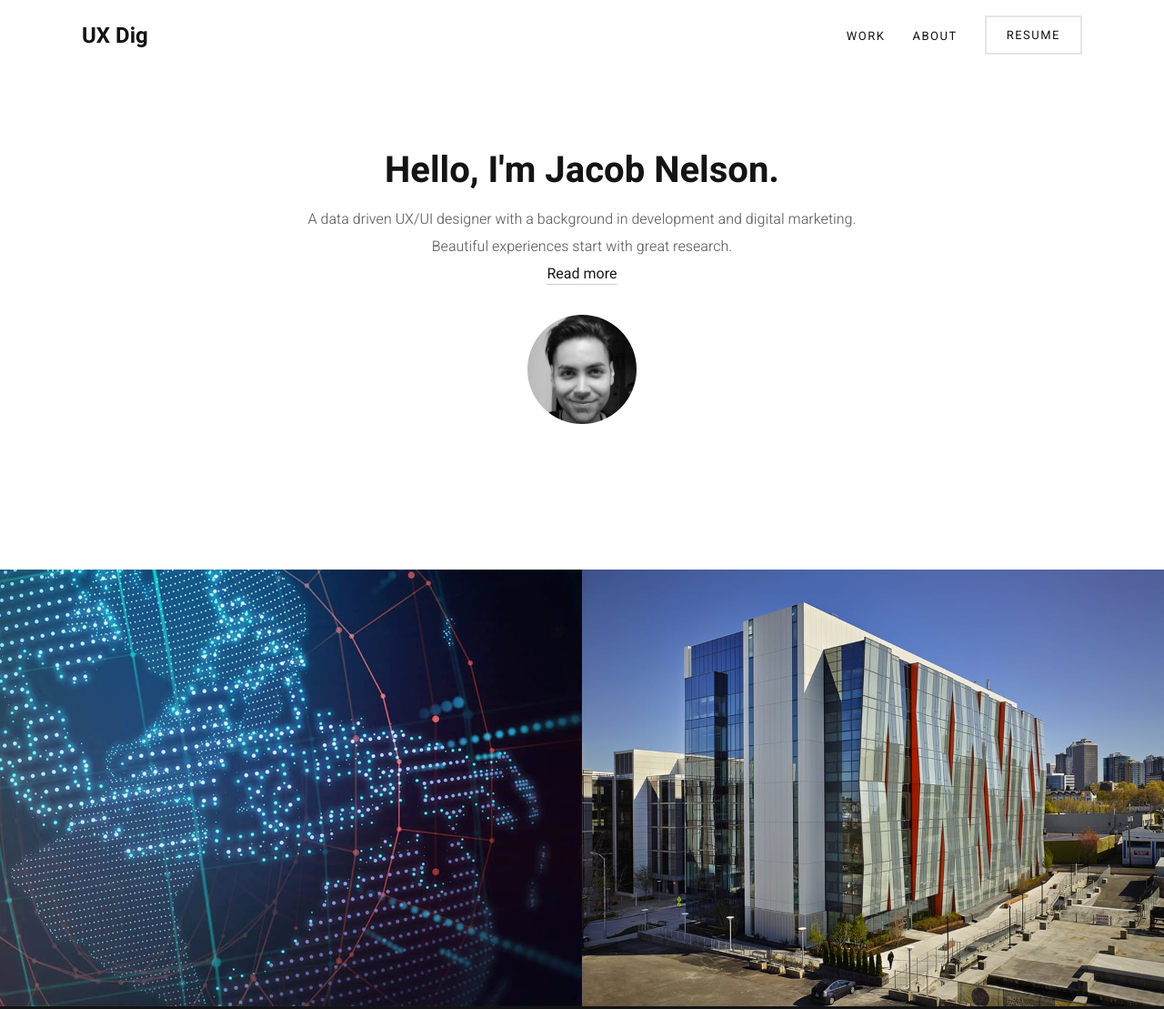
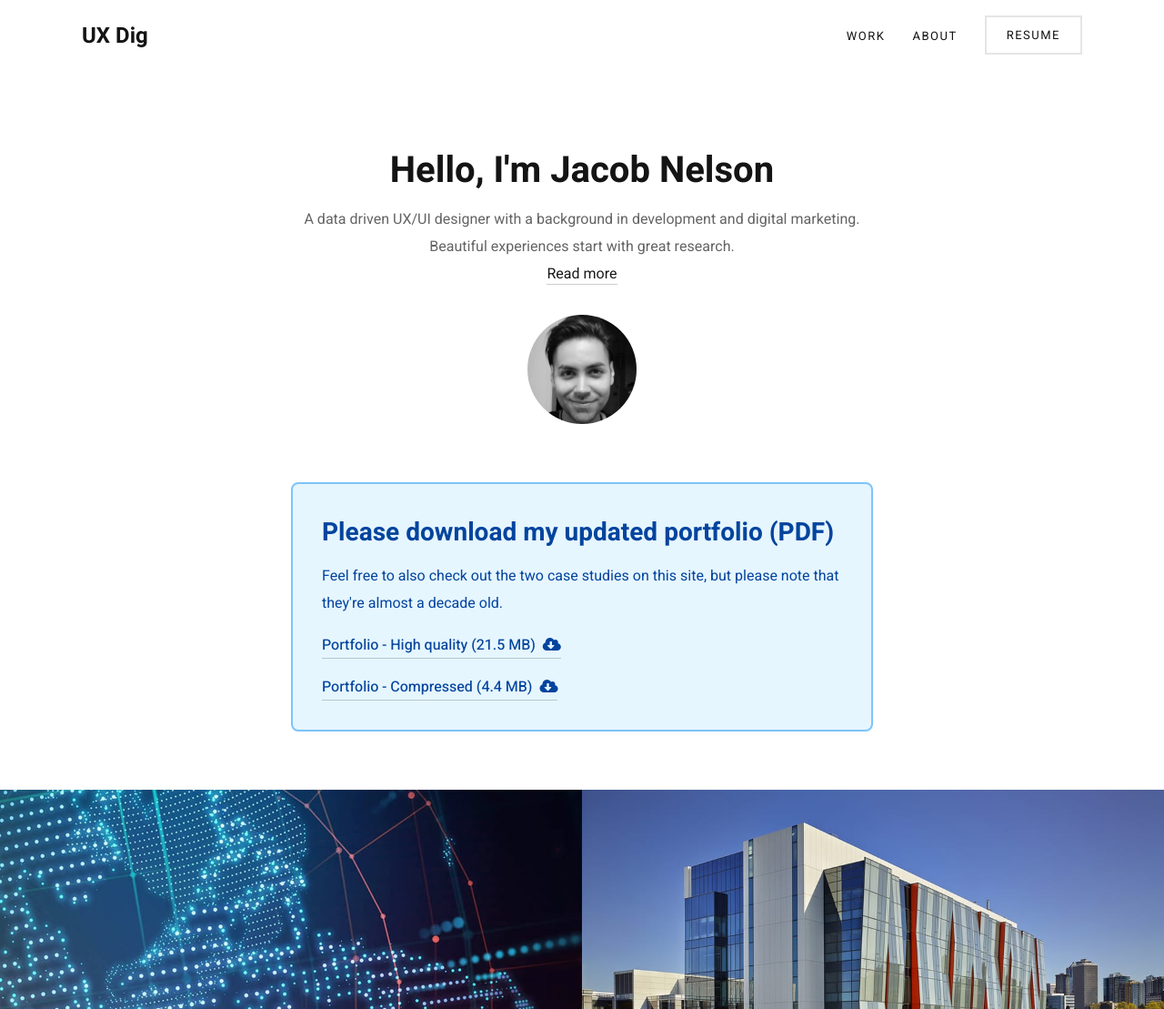
Before and after one commit to manintheweb/manintheweb, a website: page index.html in a window 1280 px wide. Shown: the top 1109 px of the page at 91% size. Drawn offline with Linux system fonts and the light colour scheme.

Commit message:
Added updated portfolio notice

```diff
--- a/index.html
+++ b/index.html
@@ -56,18 +56,35 @@
 		<!-- end Scroll to top button -->
 
 		<!-- About section -->
-		<div class="section-lg">
+
+		<div class="section-lg" style="padding: 160px 0 64px 0;">
 			<div class="container">
 				<div class="row">
 					<div class="col-12 col-sm-10 offset-sm-1 col-md-8 offset-md-2 text-center">
-						<h1>Hello, I'm Jacob Nelson.</h1>
-						<p>A data driven UX/UI designer with a background in development and digital marketing.<br/>Beautiful experiences start with great research.<br/><a class="font-weight-normal hyperlink-8" href="about.html">Read more</a></p>
+						<h1>Hello, I'm Jacob Nelson</h1>
+						<p class="font-weight-normal">A data driven UX/UI designer with a background in development and digital marketing.<br/>Beautiful experiences start with great research.<br/><a class="font-weight-normal hyperlink-8" href="about.html">Read more</a></p>
 						<img class="img-circle-lg margin-top-30" src="dist/images/about/jacob-circle-bw-large.jpg" alt="">
 					</div>
 				</div><!-- end row -->
 			</div><!-- end container -->
 		</div>
 		<!-- end About section -->
+
+		<!-- Notice section -->
+		<div class="section-lg" style="padding: 0 0 64px 0;">
+			<div class="container">
+				<div class="row">
+					<div class="col-12 col-sm-10 offset-sm-1 col-md-8 offset-md-2 text-left" style="max-width: 640px;margin-left: auto;margin-right: auto;border: 2px solid #7CC4FA;background-color: #E6F6FF;border-radius: 8px;padding: 32px;">
+						<h3 style="color: #03449E;">Please download my updated portfolio (PDF)</h3>
+						<p class="font-weight-normal" style="color: #03449E;margin-bottom: 16px;">Feel free to also check out the two case studies on this site, but please note that they're almost a decade old.</p>
+						<p><a class="hyperlink-8" style="color: #03449E;font-weight: 500;margin-bottom: 16px;display: inline-block;" href="https://drive.google.com/file/d/1ZnYGfSZXdmNQdRbHeOZkvadW0zQQR-d2/view?usp=sharing" target="_blank" style="display: inline-block;margin: 10px 0;">Portfolio - High quality (21.5 MB)<i class="fas fa-cloud-download-alt" style="color: #03449E;margin-left: 8px;"></i></a><br/><a class="hyperlink-8" style="color: #03449E;font-weight: 500;display: inline-block;" href="https://drive.google.com/file/d/1FDqRkEVHjitOb23t6XUf_D67QslVtXKp/view?usp=sharing" target="_blank">Portfolio - Compressed (4.4 MB)<i class="fas fa-cloud-download-alt" style="color: #03449E;margin-left: 8px;"></i></a></p>
+					</div>
+				</div><!-- end row -->
+			</div><!-- end container -->
+		</div>
+		<!-- end Notice section -->
+
+
 
 		<!-- Portfolio section -->
 		<div class="container-fluid">
```
